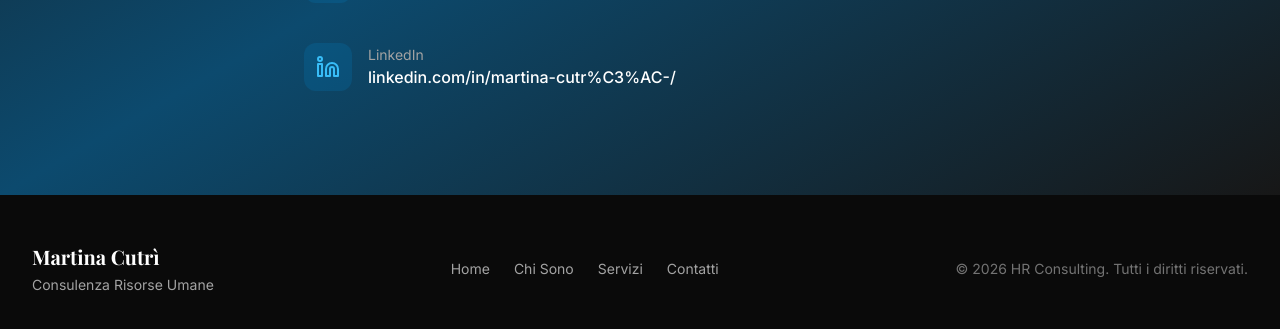
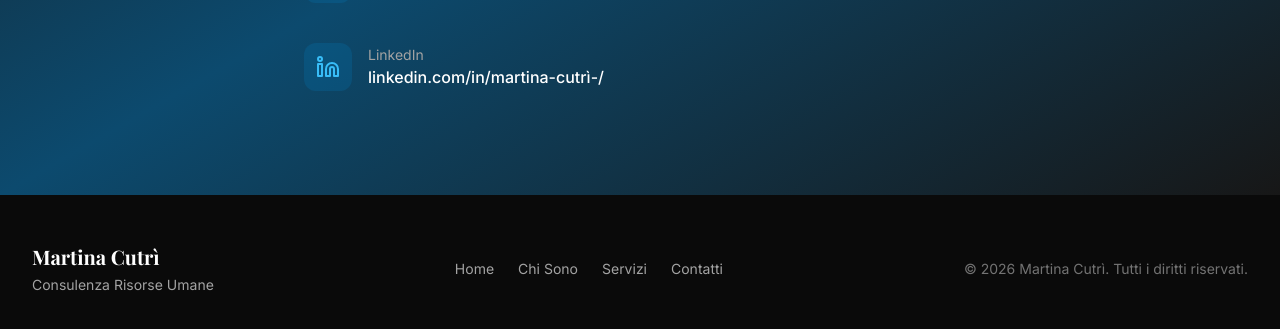
Before and after one commit to gdaloiso/HrWebsite, a React (Vite) app: page / in a window 1280 px wide. Shown: the part 4862-5191 px from the top of the page. Built offline with nearby package versions, Linux system fonts and the light colour scheme.

Commit message:
modifiche linkedin

```diff
--- a/src/content.ts
+++ b/src/content.ts
@@ -280,7 +280,7 @@ export const contactSection = {
     },
     linkedin: {
       label: 'LinkedIn',
-      value: 'linkedin.com/in/martina-cutr%C3%AC-/',
+      value: 'linkedin.com/in/martina-cutrì-/',
     },
   },
 };
@@ -320,5 +320,5 @@ export const contactForm = {
 
 export const footer = {
   // Testo copyright (l'anno viene aggiornato automaticamente)
-  copyright: 'HR Consulting. Tutti i diritti riservati.',
+  copyright: 'Martina Cutrì. Tutti i diritti riservati.',
 };
```
